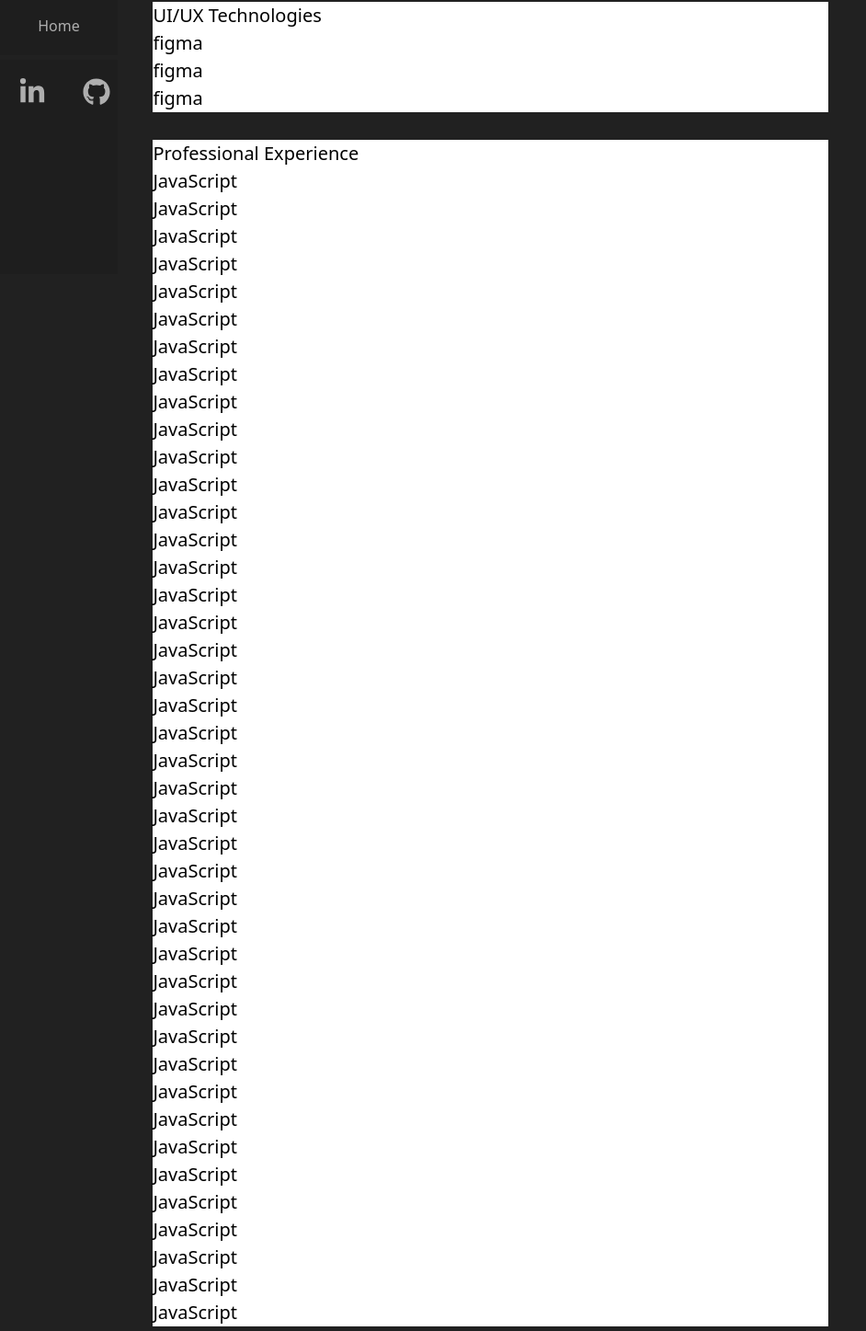
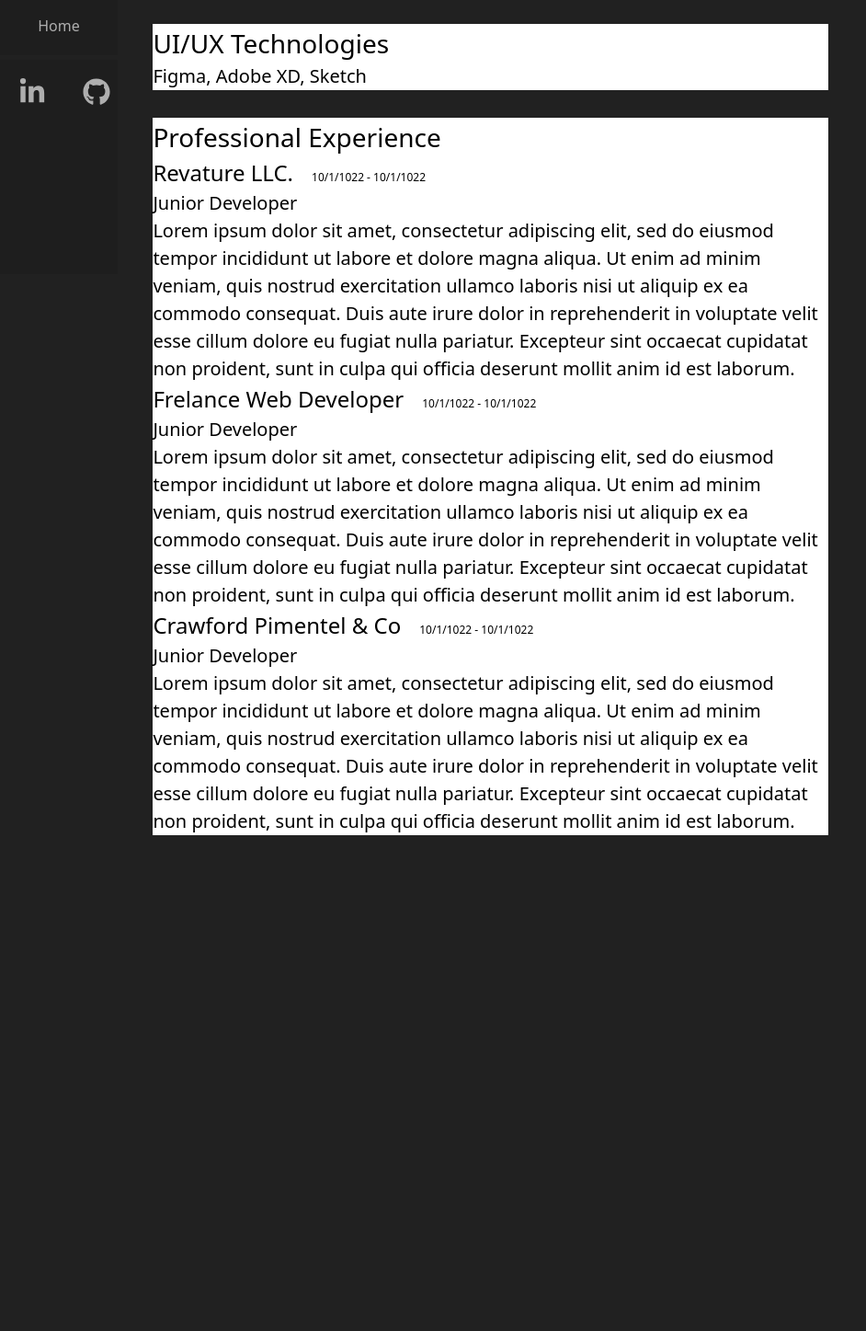
Before and after one commit to Alex-Abrams/abrams-web-portfolio, a Next.js app: page /portfolio/resume in a window 1280 px wide. Shown: the part 502-1949 px from the top of the page at 92% size, without its empty margins (0-942 px from the left). After the commit the page ends 1474 px from the top, so only its background shows below. Built offline with nearby package versions, Linux system fonts and the light colour scheme.

Commit message:
Removed stickifiy npm. Reformated Resume experience.

```diff
--- a/package.json
+++ b/package.json
@@ -19,8 +19,5 @@
     "react-dom": "18.2.0",
     "react-icons": "^4.8.0",
     "tailwindcss": "3.3.1"
-  },
-  "devDependencies": {
-    "stickybits": "^3.7.11"
   }
 }
--- a/pages/portfolio/resume.js
+++ b/pages/portfolio/resume.js
@@ -22,6 +22,7 @@
 
         <h1 className={styles.header}>Profesional Skills and Experience</h1>
 
+      <div className={styles.resumeContent}>
         <div className={styles.aboutMe}>
         <h2>About Me</h2>
         <p>Lorem ipsum dolor sit amet, consectetur adipiscing elit, sed do eiusmod tempor incididunt ut labore et dolore magna aliqua. Ut enim ad minim veniam, quis nostrud exercitation ullamco laboris nisi ut aliquip ex ea commodo consequat. Duis aute irure dolor in reprehenderit in voluptate velit esse cillum dolore eu fugiat nulla pariatur. Excepteur sint occaecat cupidatat non proident, sunt in culpa qui officia deserunt mollit anim id est laborum.</p>
@@ -36,65 +37,34 @@
         <div className={styles.uiuxTechs}>
           <h2>UI/UX Technologies</h2>
           <ul>
-            <li>figma</li>
-            <li>figma</li>
-            <li>figma</li>
+            <p>Figma, Adobe XD, Sketch</p>
           </ul>
         </div>
 
         <div className={styles.workExp}>
           <h2>Professional Experience</h2>
           <ul>
-            <li>JavaScript</li>
-            <li>JavaScript</li>
-            <li>JavaScript</li>
-            <li>JavaScript</li>
-            <li>JavaScript</li>
-            <li>JavaScript</li>
-            <li>JavaScript</li>
-            <li>JavaScript</li>
-            <li>JavaScript</li>
-            <li>JavaScript</li>
-            <li>JavaScript</li>
-            <li>JavaScript</li>
-            <li>JavaScript</li>
-            <li>JavaScript</li>
-            <li>JavaScript</li>
-            <li>JavaScript</li>
-            <li>JavaScript</li>
-            <li>JavaScript</li>
-            <li>JavaScript</li>
-            <li>JavaScript</li>
-            <li>JavaScript</li>
-            <li>JavaScript</li>
-            <li>JavaScript</li>
-            <li>JavaScript</li>
-            <li>JavaScript</li>
-            <li>JavaScript</li>
-            <li>JavaScript</li>
-            <li>JavaScript</li>
-            <li>JavaScript</li>
-            <li>JavaScript</li>
-            <li>JavaScript</li>
-            <li>JavaScript</li>
-            <li>JavaScript</li>
-            <li>JavaScript</li>
-            <li>JavaScript</li>
-            <li>JavaScript</li>
-            <li>JavaScript</li>
-            <li>JavaScript</li>
-            <li>JavaScript</li>
-            <li>JavaScript</li>
-            <li>JavaScript</li>
-            <li>JavaScript</li>
+            <h3>Revature LLC.<span>10/1/1022 - 10/1/1022</span></h3>
+            <div>Junior Developer</div>
+            <li>
+              <p>Lorem ipsum dolor sit amet, consectetur adipiscing elit, sed do eiusmod tempor incididunt ut labore et dolore magna aliqua. Ut enim ad minim veniam, quis nostrud exercitation ullamco laboris nisi ut aliquip ex ea commodo consequat. Duis aute irure dolor in reprehenderit in voluptate velit esse cillum dolore eu fugiat nulla pariatur. Excepteur sint occaecat cupidatat non proident, sunt in culpa qui officia deserunt mollit anim id est laborum.</p>
+            </li>
+
+            <h3>Frelance Web Developer<span>10/1/1022 - 10/1/1022</span></h3>
+            <div>Junior Developer</div>
+            <li>
+              <p>Lorem ipsum dolor sit amet, consectetur adipiscing elit, sed do eiusmod tempor incididunt ut labore et dolore magna aliqua. Ut enim ad minim veniam, quis nostrud exercitation ullamco laboris nisi ut aliquip ex ea commodo consequat. Duis aute irure dolor in reprehenderit in voluptate velit esse cillum dolore eu fugiat nulla pariatur. Excepteur sint occaecat cupidatat non proident, sunt in culpa qui officia deserunt mollit anim id est laborum.</p>
+            </li>
+
+            <h3>Crawford Pimentel & Co<span>10/1/1022 - 10/1/1022</span></h3>
+            <div>Junior Developer</div>
+            <li>
+              <p>Lorem ipsum dolor sit amet, consectetur adipiscing elit, sed do eiusmod tempor incididunt ut labore et dolore magna aliqua. Ut enim ad minim veniam, quis nostrud exercitation ullamco laboris nisi ut aliquip ex ea commodo consequat. Duis aute irure dolor in reprehenderit in voluptate velit esse cillum dolore eu fugiat nulla pariatur. Excepteur sint occaecat cupidatat non proident, sunt in culpa qui officia deserunt mollit anim id est laborum.</p>
+            </li>
           </ul>
         </div>
 
-        <h2>Professional Experience</h2>
-        <ul>
-          <li>Revature</li>
-          <li>CPCO</li>
-        </ul>
+        </div>
       </div>
     </>
   );
--- a/pages/portfolio/resume.module.css
+++ b/pages/portfolio/resume.module.css
@@ -1,25 +1,18 @@
 .container {
-  /* height: 200vh; */
-  /* not working  */
-  /* overflow-y:auto; */
-  /* overflow: auto; */
-  /* overflow: scroll; */
+
 }
 
 .starContainer {
-  /* position: absolute; */
+
   position: fixed;
-  /* sticky works here */
-  /* position: sticky; */
+
   top: 5%;
   right: 5%;
 }
-/* <FaStar className={styles.star} size={210}></FaStar> */
+
 .starContainer div {
-  /* color: blue; */
   z-index: 2;
   text-align: center;
-  /* position: absolute; */
   position: fixed;
   top: 50%;
   left: 50%;
@@ -31,11 +24,19 @@
   color: rgb(10, 157, 122);
 }
 
-
 .header {
   font-size: 40px;
   margin-bottom: 20px
 }
+
+.resumeContent {
+
+}
+
+.resumeContent h2 {
+  font-size: 28px;
+}
+
 
 .aboutMe {
   width: 70%;
@@ -47,7 +48,6 @@
 .codingTechs {
   background-color: white;
   color: black;
-  /* height: 300px; */
   width: 70%;
   font-weight: normal;
   margin-bottom: 30px;
@@ -65,3 +65,11 @@
   background-color: white;
   color: black;
 }
+
+.workExp h3 {
+  font-size: 24px;
+}
+.workExp span {
+  font-size: 12px;
+  padding-left: 20px;
+}
```
Also changed, not shown: 1 other file (tests, documents, lock files or other folders).
